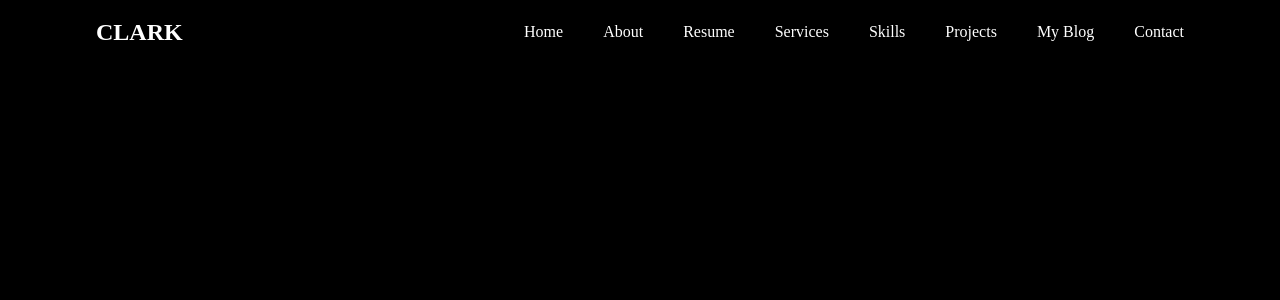
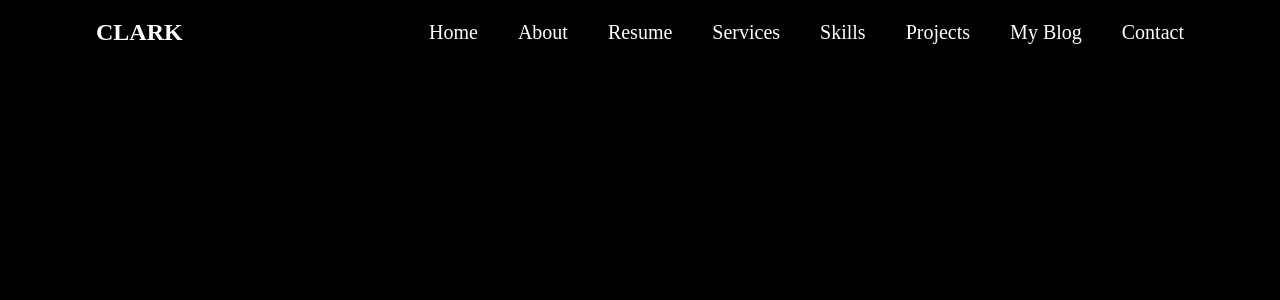
Before and after one commit to rabiakhan01/clark, a React (Create React App) app: page / in a window 1280 px wide. Shown: the top 300 px of the page. Built offline with nearby package versions, Linux system fonts and the light colour scheme.

Commit message:
menu color and font size changed

```diff
--- a/src/assets/fonts/font.css
+++ b/src/assets/fonts/font.css
@@ -21,7 +21,7 @@
 
   }
 *{
-    font-family: "Poppins, arial, sans-serif";
+    font-family: "Poppins, Arial, sans-serif";
   }
 ul{
   font-family: "Poppins";
--- a/src/components/navbar/navbar.js
+++ b/src/components/navbar/navbar.js
@@ -5,21 +5,25 @@ import { gray, white } from "tailwindcss/colors";
 import '../../assets/fonts/font.css';
 const Navbar = () => {
     const [click, setClick] = useState(false);
-    const [bars, setBars] = useState("relative");
+    let [hover, setHover] = useState(false);
+
+    //Handel the hamburger click event
+    const handelClick = () => {
+        setClick(!click);
+        }
+
+    // Handel the hover effect of ui items
+    const handelItemClick= () => {
+        setHover(!hover);
+    }
+
     const data = navData.map((items) => {
         return(
-            <li key={items.id}>
+            <li className={`hover:underline hover:underline-offset-8 hover:decoration-2 hover:decoration-orange hover:cursor-pointer ${hover ? `text-orange` : `text-white`} `} key={items.id} onClick={handelItemClick}>
             {items.name}
             </li>
         );
     })
-        const handelClick = () => {
-           setClick(!click);
-           if(bars === "relative"){
-            setBars("absolute");
-           }
-
-        }
     return(
        <nav className="sticky flex justify-between lg:items-center my-0 py-4 gap-2 ">
        <div className="flex lg:flex-row justify-center items-center flex-col">
@@ -33,12 +37,12 @@ const Navbar = () => {
        }
        </div>
        <div className="hidden lg:flex lg:flex-auto lg:flex-row lg:justify-end lg:items-center ">
-       <ul className="flex xl:space-x-10 space-x-8  text-white font-normal text-base not-italic">
+       <ul className="flex xl:space-x-10 space-x-8  text-white font-normal text-xl not-italic">
        {data}
        </ul>
        </div>
        <div className="lg:hidden flex" onClick={handelClick}>
-       <Bars color={white}/><span className="text-white pl-2 flex">Menu</span>
+       <Bars className="text-gray"/><span className="text-gray pl-2 flex text-base uppercase ">Menu</span>
 
        </div>
        </nav>
--- a/src/utils/color.js
+++ b/src/utils/color.js
@@ -1,8 +1,10 @@
 const white = '#ffffff';
 const orange = '#ffbd39'
 const gray = 'rgba(255, 255, 255, 0.5)';
+const transparent = '#00000000';
 export {
     white,
     orange,
     gray,
+    transparent,
 }
--- a/tailwind.config.js
+++ b/tailwind.config.js
@@ -1,5 +1,5 @@
 /** @type {import('tailwindcss').Config} */
-import { white,orange,gray } from './src/utils/color'
+import { white,orange,gray,transparent } from './src/utils/color'
 module.exports = {
   content: ["./App.{js,jsx,ts,tsx}", "./src/**/*.{js,jsx,ts,tsx}"],
   theme: {
@@ -13,6 +13,7 @@ module.exports = {
         white,
         orange,
         gray,
+        transparent
       }
 
 
```
